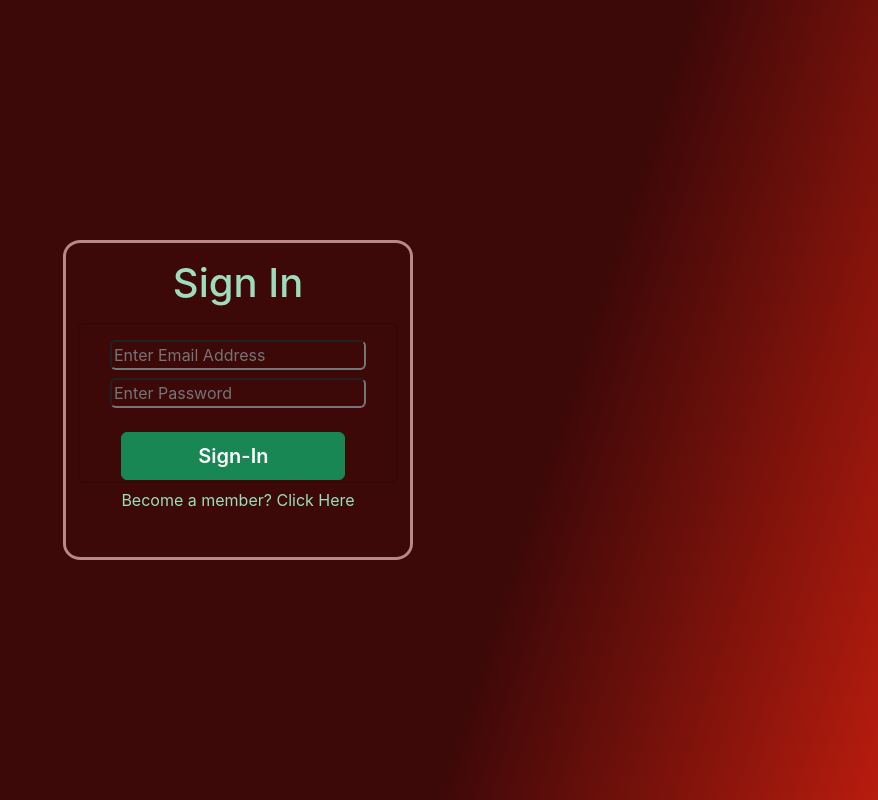
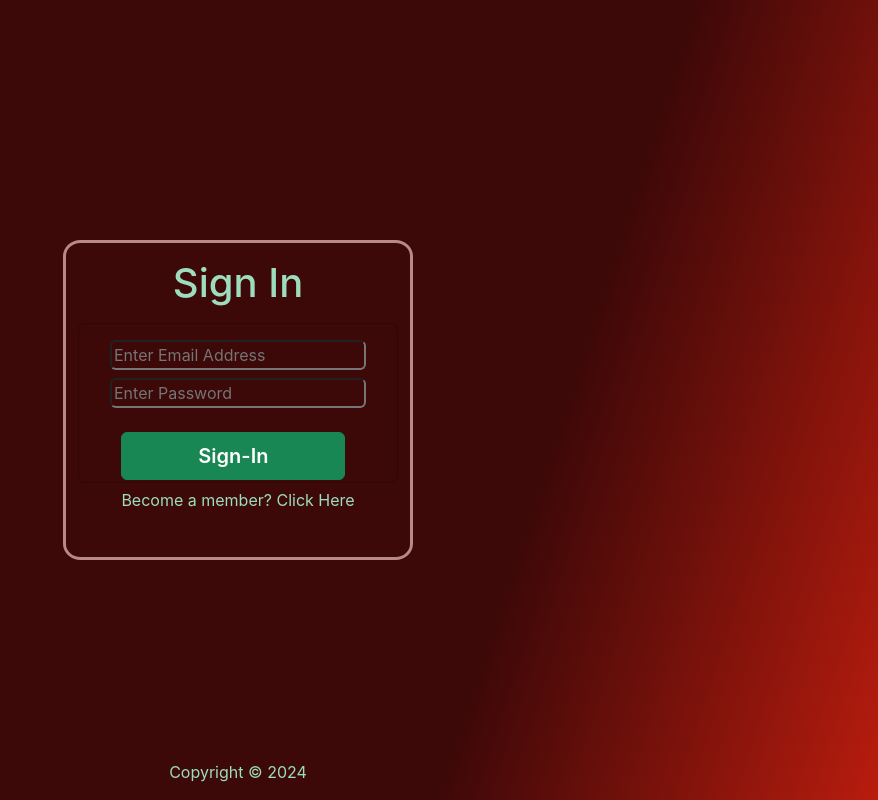
Before and after one commit to liquid-krn/reactnetflix-sample, a React (Create React App) app: page /signin in a window 1280 px wide. Shown: the whole page, without its empty margins (402-1280 px from the left). Built offline with nearby package versions, Linux system fonts and the light colour scheme; a web font is replaced by a local one.

Commit message:
updated copyright, signin,singup and more

```diff
--- a/public/index.html
+++ b/public/index.html
@@ -20,8 +20,7 @@
     <link href="https://cdn.jsdelivr.net/npm/bootstrap@5.3.3/dist/css/bootstrap.min.css" rel="stylesheet" integrity="sha384-QWTKZyjpPEjISv5WaRU9OFeRpok6YctnYmDr5pNlyT2bRjXh0JMhjY6hW+ALEwIH" crossorigin="anonymous" />
 
     <script src="https://kit.fontawesome.com/9d49fee985.js" crossorigin="anonymous"></script>
-
-    <title>React App</title>
+    <title>Movie-db</title>
 </head>
 <body>
     <noscript>You need to enable JavaScript to run this app.</noscript>
--- /dev/null
+++ b/src/Footer.js
@@ -0,0 +1,9 @@
+import React from "react";
+
+function Footer(){
+    const year = new Date().getFullYear();
+    return <div className="absolute bottom-0 ">
+        <p>Copyright © {year}</p>
+    </div>
+}
+export default Footer
--- a/src/home.css
+++ b/src/home.css
@@ -19,8 +19,6 @@ p,a{
   font-weight: 400;
   font-size: 100px;
 }
-
-
 .loader {
   width: 60px;
   aspect-ratio: 1;
--- a/src/movie.css
+++ b/src/movie.css
@@ -13,7 +13,6 @@
   display: flex;
   flex-direction: column;
   align-items: center;
-  /* margin: 10px; */
 }
 
 .card-img {
--- a/src/moviepage.js
+++ b/src/moviepage.js
@@ -2,6 +2,7 @@ import React, { useState, useEffect } from 'react';
 import './movie.css';
 import IMG from './img';
 import './card.css';
+import Footer from './Footer';
 import Navbar from './navbar';
 
 function Moviepage() {
--- a/src/navbar.css
+++ b/src/navbar.css
@@ -5,3 +5,7 @@
 .navbar-brand{
   text-shadow: 1px 1px 2px rgb(231, 220, 220), 0 0 1em white, 0 0 0.2em white;
 }
+.DocSearch-Button-Container{
+  color: #9dddbd;
+
+}
--- a/src/navbar.js
+++ b/src/navbar.js
@@ -18,8 +18,8 @@ function Navbar(props) {
             aria-expanded="false"
             aria-label="Toggle navigation"
           >
-            <span className="navbar-toggler-icon"></span>
-          </button>
+          <span class="DocSearch-Button-Container"><svg width="25" height="25" class="DocSearch-Search-Icon" viewBox="0 0 20 20" aria-hidden="true"><path d="M14.386 14.386l4.0877 4.0877-4.0877-4.0877c-2.9418 2.9419-7.7115 2.9419-10.6533 0-2.9419-2.9418-2.9419-7.7115 0-10.6533 2.9418-2.9419 7.7115-2.9419 10.6533 0 2.9419 2.9418 2.9419 7.7115 0 10.6533z" stroke="currentColor" fill="none" fill-rule="evenodd" stroke-linecap="round" stroke-linejoin="round"></path></svg><span class="DocSearch-Button-Placeholder"></span></span>
+            </button>
           <div className="collapse navbar-collapse" id="navbarSupportedContent">
             <form className="d-flex" role="search">
               <input
--- a/src/signin.js
+++ b/src/signin.js
@@ -2,6 +2,7 @@ import React, { useState, useEffect } from "react";
 import Input from "./input";
 import Button from "./button";
 import "./card.css";
+import Footer from "./Footer";
 import { useNavigate } from "react-router-dom";
 
 function Signin() {
@@ -31,27 +32,22 @@ function Signin() {
         e.preventDefault();
         setStatus("");
         const { smail, spassword } = userDetails;
-
         if (spassword.length < 6) {
             setStatus("Password character below 6");
             return;
         }
-
         if (!smail.includes("@") || !smail.includes(".")) {
             setStatus("Inputted value not an email");
             return;
         }
-
         if (!smail || !spassword) {
             setStatus("Empty input space. Kindly fill all fields.");
             return;
         }
-
         const requestBody = {
             email: smail,
             password: spassword,
         };
-
         fetch("https://server-rtzj.onrender.com/signin", {
             method: "POST",
             headers: {
@@ -69,12 +65,10 @@ function Signin() {
         })
         .catch(() => setStatus("An error occurred. Please try again."));
     }
-
     function handleClick(e) {
         e.preventDefault();
         navigate("/signup");
     }
-
     return (
         <div>
             <div className="home">
@@ -101,6 +95,7 @@ function Signin() {
                         </div>
                     </form>
                 </div>
+                <Footer />
             </div>
         </div>
     );
--- a/src/signup.js
+++ b/src/signup.js
@@ -2,6 +2,7 @@ import React, { useState, useEffect } from "react";
 import Input from "./input";
 import Button from "./button";
 import "./card.css";
+import Footer from "./Footer";
 import { useNavigate } from "react-router-dom";
 
 function Signup() {
@@ -125,6 +126,7 @@ function Signup() {
             </div>
           </form>
         </div>
+        <Footer />
       </div>
     </div>
   );
```
Also changed, not shown: src/logo.svg (deleted).
